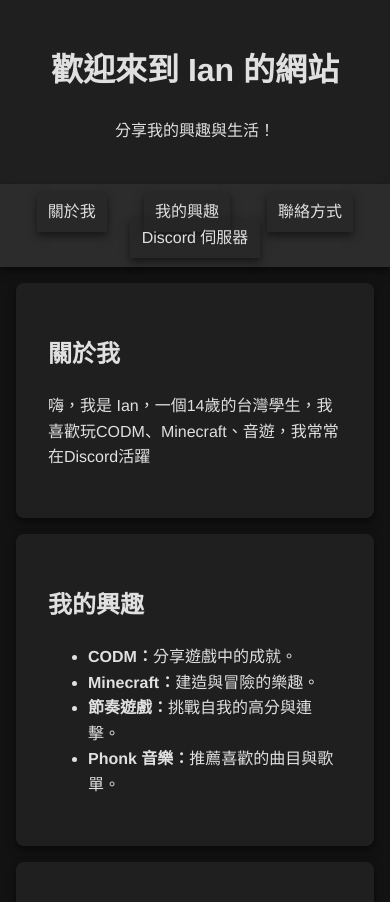
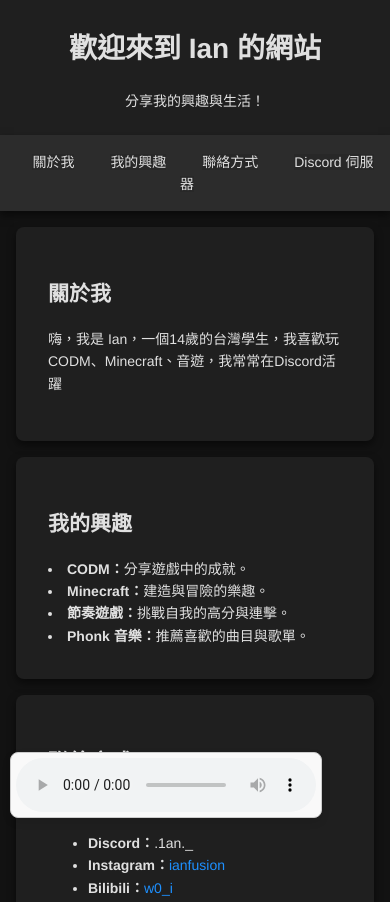
Before and after one commit to Ian-bug/ian.github.io, a plain HTML site: page index.html in a window 390 px wide. Shown: the top 902 px of the page. Drawn offline with Linux system fonts and the light colour scheme.

Commit message:
Add files via upload

```diff
--- a/index.html
+++ b/index.html
@@ -8,26 +8,25 @@
     <link rel="icon" href="https://cdn.discordapp.com/avatars/871743426620706847/f366f4536eab088f763e3f1e9de8505c.webp?size=1024&width=480&height=480" type="image/x-icon">
 </head>
 <body>
-    <header>
-        <h1>歡迎來到 Ian 的網站</h1>
+    <header class="fade-in">
+        <h1 >歡迎來到 Ian 的網站</h1>
         <p>分享我的興趣與生活！</p>
     </header>
 
-    <nav>
+    <nav class="fade-in">
         <a href="#about">關於我</a>
         <a href="#interests">我的興趣</a>
         <a href="#contact">聯絡方式</a>
         <a href="#discord-servers">Discord 伺服器</a>
     </nav>
 
-    <section id="about">
+    <section id="about" class="fade-in">
         <h2>關於我</h2>
         <p>嗨，我是 Ian，一個14歲的台灣學生，我喜歡玩CODM、Minecraft、音遊，我常常在Discord活躍</p>
     </section>
 
-    <section id="interests">
+    <section id="interests" class="fade-in">
         <h2>我的興趣</h2>
-        <ul>
             <li><strong>CODM：</strong>分享遊戲中的成就。</li>
             <li><strong>Minecraft：</strong>建造與冒險的樂趣。</li>
             <li><strong>節奏遊戲：</strong>挑戰自我的高分與連擊。</li>
@@ -52,9 +51,14 @@
             <iframe src="https://discord.com/widget?id=1164181579191550055&theme=dark" width="350" height="500" allowtransparency="true" frameborder="0" sandbox="allow-popups allow-popups-to-escape-sandbox allow-same-origin allow-scripts"></iframe>
             <iframe src="https://discord.com/widget?id=1297496788449624125&theme=dark" width="350" height="500" allowtransparency="true" frameborder="0" sandbox="allow-popups allow-popups-to-escape-sandbox allow-same-origin allow-scripts"></iframe>
         </div>
-    </section>
 
     <button id="back-to-top">返回頂部</button>
+
+    <div style="position: fixed; bottom: 10px; left: 10px;">
+        <audio controls id="audio">
+            <source src="Rick Astley - Never Gonna Give You Up (Official Music Video) [dQw4w9WgXcQ].opus" type="audio/ogg">
+        </audio>
+    </div>
 
     <script>
         document.querySelectorAll('nav a').forEach(anchor => {
--- a/style.css
+++ b/style.css
@@ -1,4 +1,3 @@
-/* 文件路徑: /C:/Users/user/Desktop/新增資料夾 (2)/style.css */
 
 /* 一般 body 樣式 */
 body {
@@ -12,10 +11,22 @@ body {
     background-color: #121212;
     /* 文字顏色設置為淺色 */
     color: #e0e0e0;
-    /* 淡入動畫 */
-    animation: fadeIn 1s ease-in-out;
-    /* 平滑滾動效果 */
-    scroll-behavior: smooth;
+
+/* 淡入動畫 */
+animation: fadeIn 1s ease-in-out;
+/* 平滑滾動效果 */
+scroll-behavior: smooth;
+}
+
+.open {
+    width: 473px;
+    margin: 0 auto;
+    overflow: hidden;
+    display: inline-flex;
+    animation-name: open;
+}
+@keyframes open {
+    from { width: 0 }
 }
 
 /* 頁首樣式 */
@@ -52,14 +63,8 @@ nav {
 
 /* 導航鏈接樣式 */
 nav a {
-    /* 內邊距設置 */
-    padding: 0.3cm;
-    /* 外邊距設置 */
-    margin: 1rem;
     /* 背景顏色設置為深色 */
     background: #1f1f1f46;
-    /* 陰影效果 */
-    box-shadow: 0 4px 8px rgba(0, 0, 0, 0.5);
     /* 文字顏色設置為淺色 */
     color: #e0e0e0;
     /* 鏈接之間的間距 */
@@ -218,6 +223,22 @@ a:active {
     color: #ff4500; /* 設置活動中的超連結顏色 */
 }
 
+/* audio 元素樣式 */
+audio {
+    /* 邊框設置 */
+    border: 1px solid #ccc;
+    /* 圓角邊框 */
+    border-radius: 8px;
+    /* 背景顏色 */
+    background-color: #f9f9f9;
+    /* 內邊距設置 */
+    padding: 5px;
+    /* 陰影效果 */
+    box-shadow: 0 4px 8px rgba(0, 0, 0, 0.1);
+    /* 外邊距設置 */
+    margin: 10px 0;
+}
+
 /* 淡入動畫 */
 @keyframes fadeIn {
     from {
@@ -257,3 +278,33 @@ a:active {
         opacity: 1;
     }
 }
+
+/* 手機板樣式 */
+@media (max-width: 600px) {
+    body {
+        /* 調整字體大小 */
+        font-size: 14px;
+    }
+
+    header, footer {
+        /* 調整內邊距 */
+        padding: 0.5rem;
+    }
+
+    .container {
+        /* 調整容器寬度 */
+        width: 100%;
+        padding: 0 1rem;
+    }
+
+    button {
+        /* 調整按鈕大小 */
+        width: 100%;
+        padding: 0.5rem;
+    }
+
+    audio {
+        /* 調整邊框大小 */
+        border: 1;
+    }
+}
```
Also changed, not shown: 1 other file.
